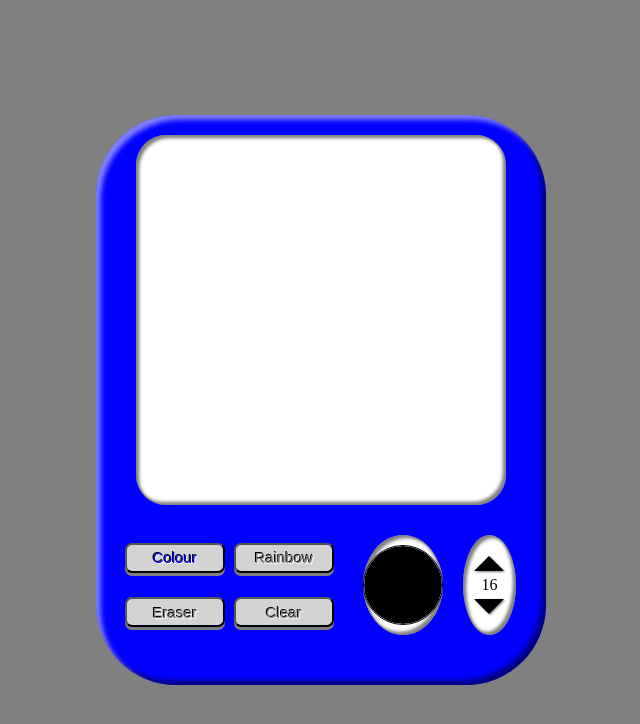
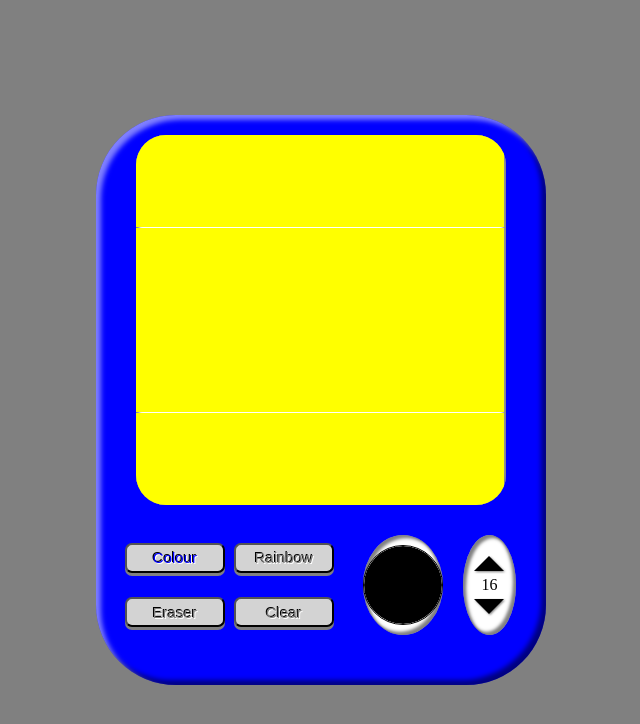
Before and after one commit to jaecoder20/etch-a-sketch, a plain HTML site: page index.html in a window 1280 px wide. Shown: the whole page, without its empty margins (319-959 px from the left). Drawn offline with Linux system fonts and the light colour scheme.

Commit message:
Do function that dynamically creates sketch cells

```diff
--- a/app.js
+++ b/app.js
@@ -0,0 +1,20 @@
+"use strict";
+function createSketchCells(number_cells){
+    // number_cells is the amount of cells in the length and width and of sketchpad.
+    let sketchpad = document.querySelector(".sketch-pad");
+    console.log(sketchpad);
+    // This allows for dynamic calculation of the grid cell dimensions based sketch pad dimensions
+    //and user input for number of cells
+    let cellWidth = getComputedStyle(sketchpad).width/number_cells;
+    let cellHeight = getComputedStyle(sketchpad).height/number_cells;
+    for(let i=0;i<number_cells**2;i++){
+        let cell = document.createElement('div');
+    cell.style.width = cellWidth;
+    cell.style.height = cellHeight;
+        sketchpad.appendChild(cell);
+    }
+
+}
+
+
+createSketchCells(16);
--- a/styles.css
+++ b/styles.css
@@ -152,9 +152,9 @@ input[type=color]::-webkit-color-swatch-wrapper {
     color: var(--main-color);
 }
 
-/* .sketch-pad div{
+.sketch-pad div{
     width: 23px;
     height: 23px;
     background-color: yellow;
     z-index: 0;
-} */
+}
```
